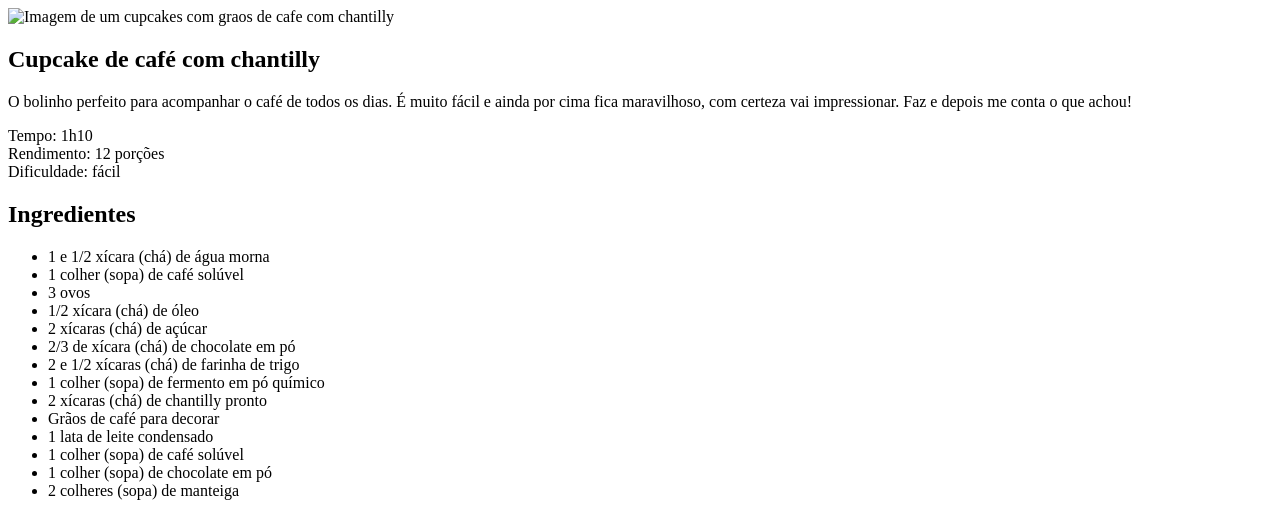
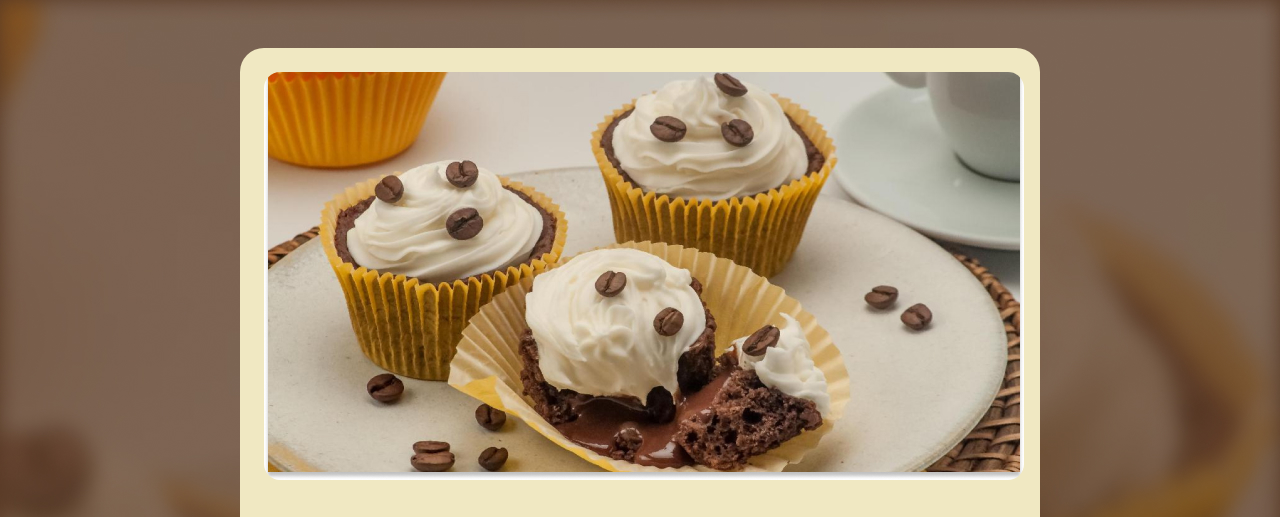
Before and after one commit to patrick2026/Fazendo_Cupcake_chantilly, a plain HTML site: page index.html in a window 1280 px wide. Shown: the top 517 px of the page. Drawn offline with Linux system fonts and the light colour scheme; a web font is replaced by a local one.

Commit message:
Código estilizado com CSS3, imagem de fundo colocada

```diff
--- a/index.html
+++ b/index.html
@@ -14,7 +14,10 @@
   </head>
   <body>
     <div id="page">
-      <img src="" alt="Imagem de um cupcakes com graos de cafe com chantilly" />
+      <img
+        src="assets/main-image.jpg.jpg"
+        alt="Imagem de um cupcakes com graos de cafe com chantilly"
+      />
       <main>
         <section id="about">
           <h1>Cupcake de café com chantilly</h1>
--- a/style.css
+++ b/style.css
@@ -0,0 +1,30 @@
+:root {
+  font-family: "Alice", serif;
+  line-height: 150%;
+}
+body {
+  background-image: url(assets/imagem-de-fundo.jpg.jpg);
+  background-size: cover; /*cover vai cobrir toda area visivel da pagina, não importa o tamanho*/
+}
+
+#page {
+  box-sizing: border-box; /*tirando o padrão da caixa*/
+  width: 800px;
+  padding: 24px;
+  background-color: #f0e8c2;
+  border-radius: 24px;
+  margin: 48px auto;
+}
+
+img {
+  border-radius: 16px;
+}
+
+h1 {
+  line-height: 140%;
+  font-size: 40px;
+}
+
+h2 {
+  font-size: 24px;
+}
```
